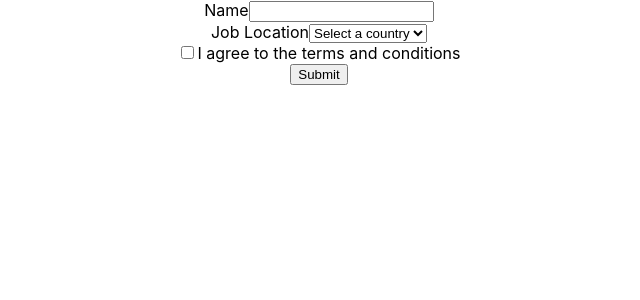
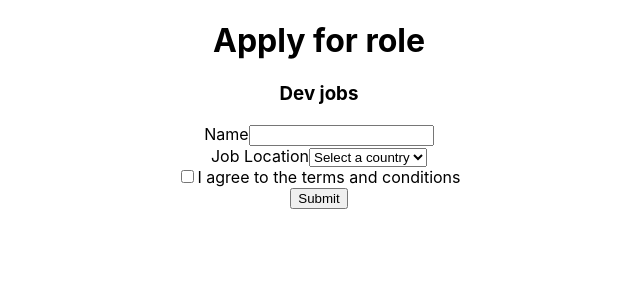
Before and after one commit to itsparasbisht/react-test, a React (Create React App) app: page / in a window 1280 px wide. Shown: the top 300 px of the page, without its empty margins (321-961 px from the left). Built offline with nearby package versions, Linux system fonts and the light colour scheme.

Commit message:
options to getByRole

```diff
--- a/src/components/application/application.jsx
+++ b/src/components/application/application.jsx
@@ -2,6 +2,9 @@ import React from "react";
 
 function Application() {
   return (
+    <>
+      <h1>Apply for role</h1>
+      <h3>Dev jobs</h3>
       <form>
         <div>
           <label htmlFor="name">Name</label>
@@ -26,6 +29,7 @@ function Application() {
         </div>
         <button>Submit</button>
       </form>
+    </>
   );
 }
 
```
Also changed, not shown: 1 other file (tests, documents, lock files or other folders). Lines whose indentation alone changed are shown as unchanged.
